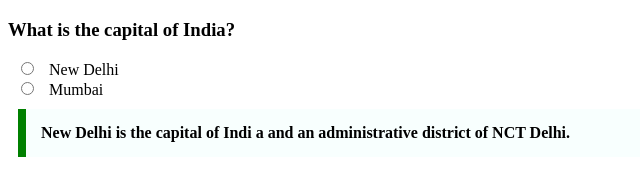
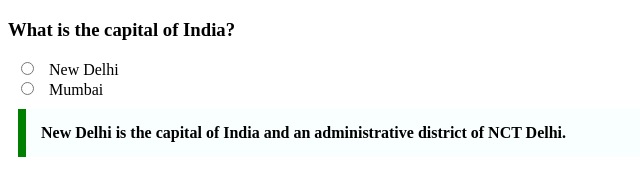
Before and after one commit to acciojob/trivia-sandeepsamanth, a website: page main.html in a window 1280 px wide. Shown: the full height of the page, 0-640 px from the left. Drawn offline with Linux system fonts and the light colour scheme.

Commit message:
created a submission

```diff
--- a/main.html
+++ b/main.html
@@ -20,8 +20,7 @@
  <blockquote cite="https://en.wikipedia.org/wiki/New_Delhi"
 	 style="max-width: 600px; margin: 10px;
 	 padding: 15px; border-left: 8px solid green;
-	 background-color: #f8fffe; font-weight: bold;">New Delhi is the capital of Indi
-		a and an administrative district of NCT Delhi.</blockquote>
+	 background-color: #f8fffe; font-weight: bold;">New Delhi is the capital of India and an administrative district of NCT Delhi.</blockquote>
 
 </body>
 
```
